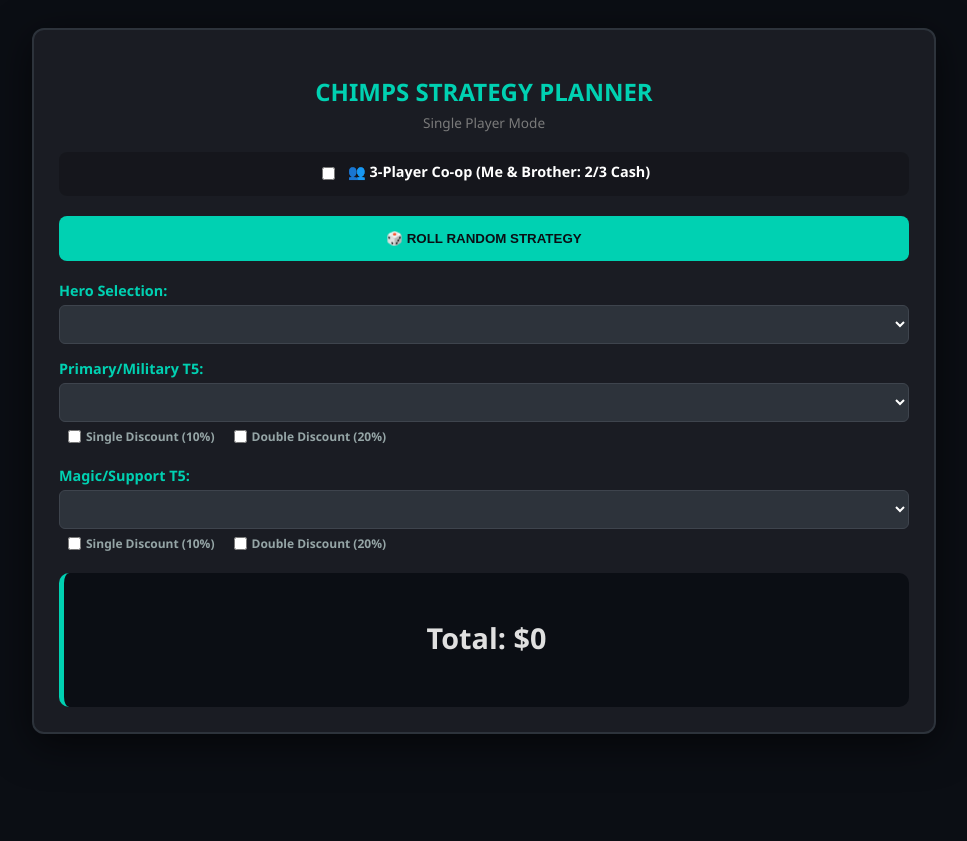
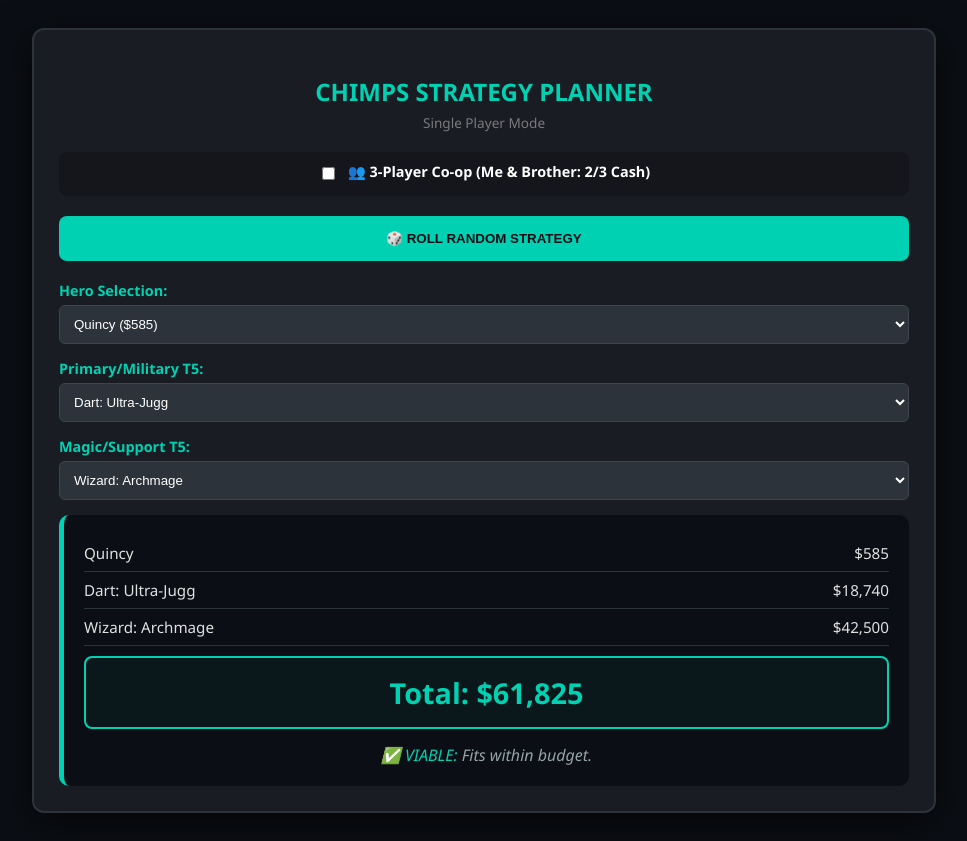
Before and after one commit to brettfilko19-sketch/BTD6Randomizer_v2, a plain HTML site: page index.html in a window 1280 px wide. Shown: the whole page, without its empty margins (156-1123 px from the left). Before the commit the page ends 800 px from the top, so only its background shows below. Drawn offline with Linux system fonts and the light colour scheme.

Commit message:
Update index.html

```diff
--- a/index.html
+++ b/index.html
@@ -5,15 +5,26 @@
     <meta name="viewport" content="width=device-width, initial-scale=1.0">
     <title>BTD6 Ultimate CHIMPS Planner</title>
     <style>
-        :root { --primary: #00d1b2; --bg-card: #1a1c23; --bg-body: #0b0e14; --border: #2d333b; }
-        .coop-mode { --primary: #ffdd57; --border: #5d4d8a; }
+        :root {
+            --primary: #00d1b2;
+            --bg-card: #1a1c23;
+            --bg-body: #0b0e14;
+            --border: #2d333b;
+        }
 
-        body { font-family: 'Segoe UI', sans-serif; background: var(--bg-body); color: #e0e0e0; padding: 20px; transition: 0.3s; }
-        .container { max-width: 850px; margin: auto; background: var(--bg-card); padding: 25px; border-radius: 12px; border: 2px solid var(--border); box-shadow: 0 10px 40px rgba(0,0,0,0.6); }
+        /* Co-op Mode Colors */
+        .coop-mode {
+            --primary: #ffdd57; /* Gold */
+            --border: #5d4d8a; /* Purple accent */
+        }
+
+        body { font-family: 'Segoe UI', sans-serif; background: var(--bg-body); color: #e0e0e0; padding: 20px; transition: all 0.3s ease; }
+        .container { max-width: 850px; margin: auto; background: var(--bg-card); padding: 25px; border-radius: 12px; border: 2px solid var(--border); box-shadow: 0 10px 40px rgba(0,0,0,0.6); position: relative; }
 
         h2 { color: var(--primary); text-align: center; text-transform: uppercase; margin-bottom: 5px; }
         .subtitle { text-align: center; color: #7a7a7a; font-size: 0.85em; margin-bottom: 20px; }
 
+        /* Co-op Toggle Styling */
         .coop-toggle-container {
             display: flex; justify-content: center; align-items: center;
             margin-bottom: 20px; padding: 10px; background: rgba(0,0,0,0.2); border-radius: 8px;
@@ -24,12 +35,9 @@
         label { display: block; margin-bottom: 5px; color: var(--primary); font-weight: bold; font-size: 0.9em; }
         select { width: 100%; padding: 10px; border-radius: 6px; background: #2d333b; color: white; border: 1px solid #3e444d; cursor: pointer; }
 
-        /* Discount Checkbox Styling */
-        .discount-row { display: flex; gap: 15px; margin-top: 5px; padding-left: 5px; }
-        .discount-item { display: flex; align-items: center; font-size: 0.75em; color: #95a5a6; cursor: pointer; }
-        .discount-item input { margin-right: 5px; cursor: pointer; }
+        .btn-random { width: 100%; padding: 15px; background: var(--primary); color: #0b0e14; border: none; border-radius: 8px; font-weight: bold; cursor: pointer; margin-bottom: 20px; transition: 0.2s; }
+        .btn-random:hover { opacity: 0.9; transform: scale(1.01); }
 
-        .btn-random { width: 100%; padding: 15px; background: var(--primary); color: #0b0e14; border: none; border-radius: 8px; font-weight: bold; cursor: pointer; margin-bottom: 20px; }
         .summary { background: #0b0e14; padding: 20px; border-radius: 10px; border-left: 5px solid var(--primary); }
         .total-box { font-size: 1.8em; text-align: center; margin-top: 10px; padding: 15px; border-radius: 8px; font-weight: bold; }
 
@@ -38,13 +46,12 @@
         .coop-warning { border: 2px solid #ffdd57; color: #ffdd57; background: rgba(255, 221, 87, 0.05); }
 
         .cost-row { display: flex; justify-content: space-between; border-bottom: 1px solid #2d333b; padding: 8px 0; font-size: 0.95em; }
-        .savings-text { color: #2ecc71; font-size: 0.85em; }
         optgroup { background: #1a1c23; color: var(--primary); }
     </style>
 </head>
 <body id="mainBody">
 
-<div class="container">
+<div class="container" id="mainContainer">
     <h2>CHIMPS Strategy Planner</h2>
     <div class="subtitle" id="modeSubtitle">Single Player Mode</div>
 
@@ -63,19 +70,11 @@
     <div class="input-group">
         <label>Primary/Military T5:</label>
         <select id="tower1" onchange="updateUI()"></select>
-        <div class="discount-row">
-            <label class="discount-item"><input type="checkbox" id="t1s" onchange="handleDiscount('t1s', 't1d')"> Single Discount (10%)</label>
-            <label class="discount-item"><input type="checkbox" id="t1d" onchange="handleDiscount('t1d', 't1s')"> Double Discount (20%)</label>
-        </div>
     </div>
 
     <div class="input-group">
         <label>Magic/Support T5:</label>
         <select id="tower2" onchange="updateUI()"></select>
-        <div class="discount-row">
-            <label class="discount-item"><input type="checkbox" id="t2s" onchange="handleDiscount('t2s', 't2d')"> Single Discount (10%)</label>
-            <label class="discount-item"><input type="checkbox" id="t2d" onchange="handleDiscount('t2d', 't2s')"> Double Discount (20%)</label>
-        </div>
     </div>
 
     <div class="summary">
@@ -94,39 +93,81 @@ const DATA = {
         { name: "Sauda", price: 650 }, { name: "Psi", price: 1080 }, { name: "Geraldo", price: 1325 },
         { name: "Corvus", price: 1325 }, { name: "Silas", price: 1200 }, { name: "Rosalia", price: 1100 }
     ],
-    P: [{ name: "Dart: Ultra-Jugg", price: 18740 }, { name: "Dart: PMFC", price: 53700 }, { name: "Dart: XBM", price: 27375 }, { name: "Boomer: Glaive Lord", price: 42100 }, { name: "Boomer: Perma Charge", price: 41250 }, { name: "Boomer: MOAB Dom", price: 63500 }, { name: "Bomb: Bloon Crush", price: 61000 }, { name: "Bomb: MOAB Elim", price: 31500 }, { name: "Bomb: Bomb Blitz", price: 40500 }, { name: "Tack: Inferno Ring", price: 55500 }, { name: "Tack: S-Maelstrom", price: 18500 }, { name: "Tack: Tack Zone", price: 25850 }, { name: "Ice: Super Brittle", price: 38500 }, { name: "Ice: Absolute Zero", price: 26000 }, { name: "Ice: Icicle Impale", price: 38200 }, { name: "Glue: Bloon Solver", price: 31000 }, { name: "Glue: Glue Storm", price: 19500 }, { name: "Glue: Super Glue", price: 35000 }],
-    M: [{ name: "Sniper: Cripple MOAB", price: 45000 }, { name: "Sniper: Elite Sniper", price: 21500 }, { name: "Sniper: Elite Defender", price: 17500 }, { name: "Sub: Energizer", price: 37000 }, { name: "Sub: Pre-Emptive", price: 43000 }, { name: "Sub: Sub Commander", price: 34000 }, { name: "Ace: Sky Shredder", price: 46100 }, { name: "Ace: Tsar Bomba", price: 38000 }, { name: "Ace: Big Plane", price: 102000 }, { name: "Heli: Apache Prime", price: 58000 }, { name: "Heli: Com. Commander", price: 38000 }, { name: "Heli: Special Poperations", price: 32000 }, { name: "Dartling: Ray of Doom", price: 112000 }, { name: "Dartling: M.A.D", price: 72000 }, { name: "Dartling: B.E.Z", price: 62000 }],
-    G: [{ name: "Wizard: Archmage", price: 42500 }, { name: "Wizard: WLP", price: 65000 }, { name: "Wizard: Prince Darkness", price: 31800 }, { name: "Super: True Sun God", price: 650000 }, { name: "Super: Anti-Bloon", price: 103000 }, { name: "Super: Legend of Night", price: 255000 }, { name: "Ninja: Grandmaster", price: 52000 }, { name: "Ninja: Grand Saboteur", price: 25000 }, { name: "Ninja: Master Bomber", price: 44000 }, { name: "Alch: Permabrew", price: 72000 }, { name: "Alch: Total Transfo", price: 51000 }, { name: "Alch: BMA", price: 54000 }, { name: "Druid: Superstorm", price: 75000 }, { name: "Druid: Spirit Forest", price: 48000 }, { name: "Druid: Avatar Wrath", price: 52000 }, { name: "Mermonkey: Abyss Lord", price: 34500 }, { name: "Mermonkey: Popseidon", price: 48000 }, { name: "Mermonkey: Final Harmonic", price: 41200 }],
-    S: [{ name: "Spike: Super Mines", price: 162500 }, { name: "Spike: Carpet Spikes", price: 45000 }, { name: "Spike: Perma-Spike", price: 39500 }, { name: "Village: Primary Expert", price: 32000 }, { name: "Village: Homeland", price: 55000 }, { name: "Village: Monkeyopolis", price: 15000 }, { name: "Engi: Sent. Champion", price: 36000 }, { name: "Engi: Ultraboost", price: 115000 }, { name: "Engi: XXXL Trap", price: 62000 }, { name: "Beast: Megalodon", price: 65000 }, { name: "Beast: Pouākai", price: 48000 }, { name: "Beast: Giganotosaurus", price: 82000 }]
+    P: [
+        { name: "Dart: Ultra-Jugg", price: 18740 }, { name: "Dart: PMFC", price: 53700 }, { name: "Dart: XBM", price: 27375 },
+        { name: "Boomer: Glaive Lord", price: 42100 }, { name: "Boomer: Perma Charge", price: 41250 }, { name: "Boomer: MOAB Dom", price: 63500 },
+        { name: "Bomb: Bloon Crush", price: 61000 }, { name: "Bomb: MOAB Elim", price: 31500 }, { name: "Bomb: Bomb Blitz", price: 40500 },
+        { name: "Tack: Inferno Ring", price: 55500 }, { name: "Tack: S-Maelstrom", price: 18500 }, { name: "Tack: Tack Zone", price: 25850 },
+        { name: "Ice: Super Brittle", price: 38500 }, { name: "Ice: Absolute Zero", price: 26000 }, { name: "Ice: Icicle Impale", price: 38200 },
+        { name: "Glue: Bloon Solver", price: 31000 }, { name: "Glue: Glue Storm", price: 19500 }, { name: "Glue: Super Glue", price: 35000 }
+    ],
+    M: [
+        { name: "Sniper: Cripple MOAB", price: 45000 }, { name: "Sniper: Elite Sniper", price: 21500 }, { name: "Sniper: Elite Defender", price: 17500 },
+        { name: "Sub: Energizer", price: 37000 }, { name: "Sub: Pre-Emptive", price: 43000 }, { name: "Sub: Sub Commander", price: 34000 },
+        { name: "Ace: Sky Shredder", price: 46100 }, { name: "Ace: Tsar Bomba", price: 38000 }, { name: "Ace: Big Plane", price: 102000 },
+        { name: "Heli: Apache Prime", price: 58000 }, { name: "Heli: Com. Commander", price: 38000 }, { name: "Heli: Special Poperations", price: 32000 },
+        { name: "Dartling: Ray of Doom", price: 112000 }, { name: "Dartling: M.A.D", price: 72000 }, { name: "Dartling: B.E.Z", price: 62000 }
+    ],
+    G: [
+        { name: "Wizard: Archmage", price: 42500 }, { name: "Wizard: WLP", price: 65000 }, { name: "Wizard: Prince Darkness", price: 31800 },
+        { name: "Super: True Sun God", price: 650000 }, { name: "Super: Anti-Bloon", price: 103000 }, { name: "Super: Legend of Night", price: 255000 },
+        { name: "Ninja: Grandmaster", price: 52000 }, { name: "Ninja: Grand Saboteur", price: 25000 }, { name: "Ninja: Master Bomber", price: 44000 },
+        { name: "Alch: Permabrew", price: 72000 }, { name: "Alch: Total Transfo", price: 51000 }, { name: "Alch: BMA", price: 54000 },
+        { name: "Druid: Superstorm", price: 75000 }, { name: "Druid: Spirit Forest", price: 48000 }, { name: "Druid: Avatar Wrath", price: 52000 },
+        { name: "Mermonkey: Abyss Lord", price: 34500 }, { name: "Mermonkey: Popseidon", price: 48000 }, { name: "Mermonkey: Final Harmonic", price: 41200 }
+    ],
+    S: [
+        { name: "Spike: Super Mines", price: 162500 }, { name: "Spike: Carpet Spikes", price: 45000 }, { name: "Spike: Perma-Spike", price: 39500 },
+        { name: "Village: Primary Expert", price: 32000 }, { name: "Village: Homeland", price: 55000 }, { name: "Village: Monkeyopolis", price: 15000 },
+        { name: "Engi: Sent. Champion", price: 36000 }, { name: "Engi: Ultraboost", price: 115000 }, { name: "Engi: XXXL Trap", price: 62000 },
+        { name: "Beast: Megalodon", price: 65000 }, { name: "Beast: Pouākai", price: 48000 }, { name: "Beast: Giganotosaurus", price: 82000 }
+    ]
 };
 
-// Ensures you can't have single and double checked at once
-function handleDiscount(clicked, other) {
-    if (document.getElementById(clicked).checked) {
-        document.getElementById(other).checked = false;
+function toggleCoop() {
+    const isCoop = document.getElementById('coopToggle').checked;
+    const body = document.getElementById('mainBody');
+    const sub = document.getElementById('modeSubtitle');
+
+    if (isCoop) {
+        body.classList.add('coop-mode');
+        sub.innerText = "Co-op Mode (Pooling 2/3 Cash)";
+    } else {
+        body.classList.remove('coop-mode');
+        sub.innerText = "Single Player Mode";
     }
     updateUI();
 }
 
-function toggleCoop() {
-    const isCoop = document.getElementById('coopToggle').checked;
-    document.getElementById('mainBody').classList.toggle('coop-mode', isCoop);
-    document.getElementById('modeSubtitle').innerText = isCoop ? "Co-op Mode (Pooling 2/3 Cash)" : "Single Player Mode";
-    updateUI();
+function populate() {
+    const hSelect = document.getElementById('heroSelect');
+    const t1Select = document.getElementById('tower1');
+    const t2Select = document.getElementById('tower2');
+
+    DATA.heroes.forEach((h, i) => hSelect.add(new Option(`${h.name} ($${h.price})`, i)));
+
+    const groups = [
+        { select: t1Select, label: "PRIMARY", key: "P" },
+        { select: t1Select, label: "MILITARY", key: "M" },
+        { select: t2Select, label: "MAGIC", key: "G" },
+        { select: t2Select, label: "SUPPORT", key: "S" }
+    ];
+
+    groups.forEach(group => {
+        const g = document.createElement('optgroup');
+        g.label = group.label;
+        DATA[group.key].forEach((t, i) => {
+            g.appendChild(new Option(t.name, group.key + i));
+        });
+        group.select.appendChild(g);
+    });
 }
 
-function calculateSavings(towerPrice, sId, dId, towerName) {
-    // Village discount only applies to Base + Tiers 1-3.
-    // Average cost of a T3 setup is roughly $5,500.
-    // If it's a Super Monkey, T3 is much higher (approx $25k).
-    let discountablePortion = towerName.includes("Super:") ? 25000 : 5500;
-
-    // Safety: Cannot discount more than the tower actually costs
-    discountablePortion = Math.min(towerPrice, discountablePortion);
-
-    if (document.getElementById(dId).checked) return Math.floor(discountablePortion * 0.20);
-    if (document.getElementById(sId).checked) return Math.floor(discountablePortion * 0.10);
-    return 0;
+function getTowerData(val) {
+    if (!val) return { name: "None", price: 0 };
+    const prefix = val.charAt(0);
+    const index = parseInt(val.substring(1));
+    return (DATA[prefix] && DATA[prefix][index]) ? DATA[prefix][index] : { name: "Unknown", price: 0 };
 }
 
 function updateUI() {
@@ -139,16 +180,15 @@ function updateUI() {
     const t1 = getTowerData(t1Val);
     const t2 = getTowerData(t2Val);
 
-    const s1 = calculateSavings(t1.price, 't1s', 't1d', t1.name);
-    const s2 = calculateSavings(t2.price, 't2s', 't2d', t2.name);
+    const total = Number(hero.price) + Number(t1.price) + Number(t2.price);
 
-    const total = (hero.price + t1.price + t2.price) - (s1 + s2);
+    // Max Cash Logic: 178,000 for solo, ~118,666 for 2/3 Co-op
     const maxCash = isCoop ? 118666 : 178000;
 
     document.getElementById('priceReport').innerHTML = `
         <div class="cost-row"><span>${hero.name}</span><span>$${hero.price.toLocaleString()}</span></div>
-        <div class="cost-row"><span>${t1.name}</span><span>$${t1.price.toLocaleString()} ${s1 > 0 ? `<span class="savings-text">(-$${s1})</span>` : ''}</span></div>
-        <div class="cost-row"><span>${t2.name}</span><span>$${t2.price.toLocaleString()} ${s2 > 0 ? `<span class="savings-text">(-$${s2})</span>` : ''}</span></div>
+        <div class="cost-row"><span>${t1.name}</span><span>$${t1.price.toLocaleString()}</span></div>
+        <div class="cost-row"><span>${t2.name}</span><span>$${t2.price.toLocaleString()}</span></div>
     `;
 
     const totalBox = document.getElementById('totalDisplay');
@@ -159,13 +199,25 @@ function updateUI() {
 
     if (total > maxCash) {
         totalBox.classList.add('over-budget');
-        advice.innerHTML = `<span style='color:#ff3860'>🚨 IMPOSSIBLE:</span> Over budget by $${(total - maxCash).toLocaleString()}.`;
+        advice.innerHTML = `<span style='color:#ff3860'>🚨 IMPOSSIBLE:</span> Exceeds your share ($${maxCash.toLocaleString()}).`;
     } else {
         totalBox.classList.add(isCoop ? 'coop-warning' : 'under-budget');
-        advice.innerHTML = `<span style='color:${isCoop ? "#ffdd57" : "#00d1b2"}'>✅ VIABLE:</span> Solid build for this budget.`;
+        advice.innerHTML = `<span style='color:${isCoop ? "#ffdd57" : "#00d1b2"}'>✅ VIABLE:</span> Fits within budget.`;
     }
 }
 
-// Logic to pull from DATA object remains same as previous stable version
-function getTowerData(val) {
-    if (!val) return { name: "None",
+function rollRandom() {
+    const hSelect = document.getElementById('heroSelect');
+    const t1Select = document.getElementById('tower1');
+    const t2Select = document.getElementById('tower2');
+    hSelect.selectedIndex = Math.floor(Math.random() * hSelect.options.length);
+    t1Select.selectedIndex = Math.floor(Math.random() * t1Select.options.length);
+    t2Select.selectedIndex = Math.floor(Math.random() * t2Select.options.length);
+    updateUI();
+}
+
+populate();
+updateUI();
+</script>
+</body>
+</html>
```
